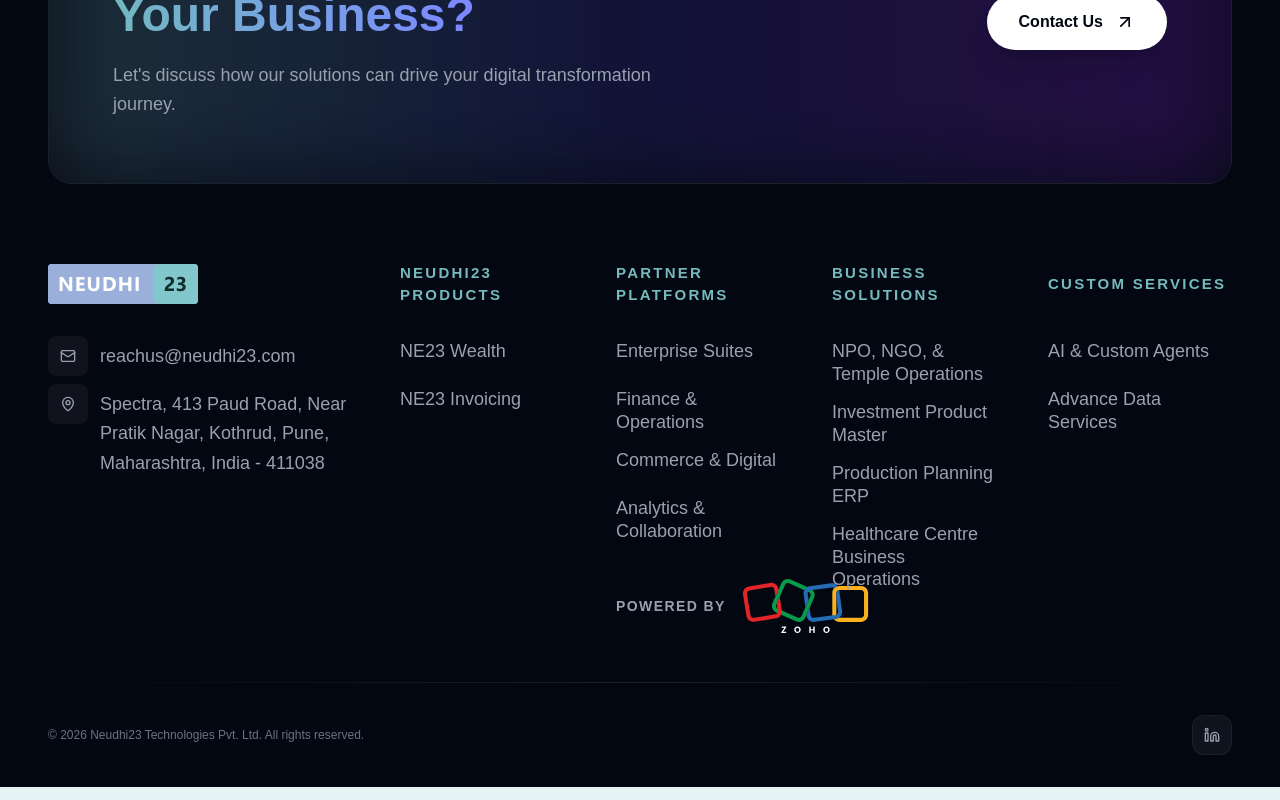
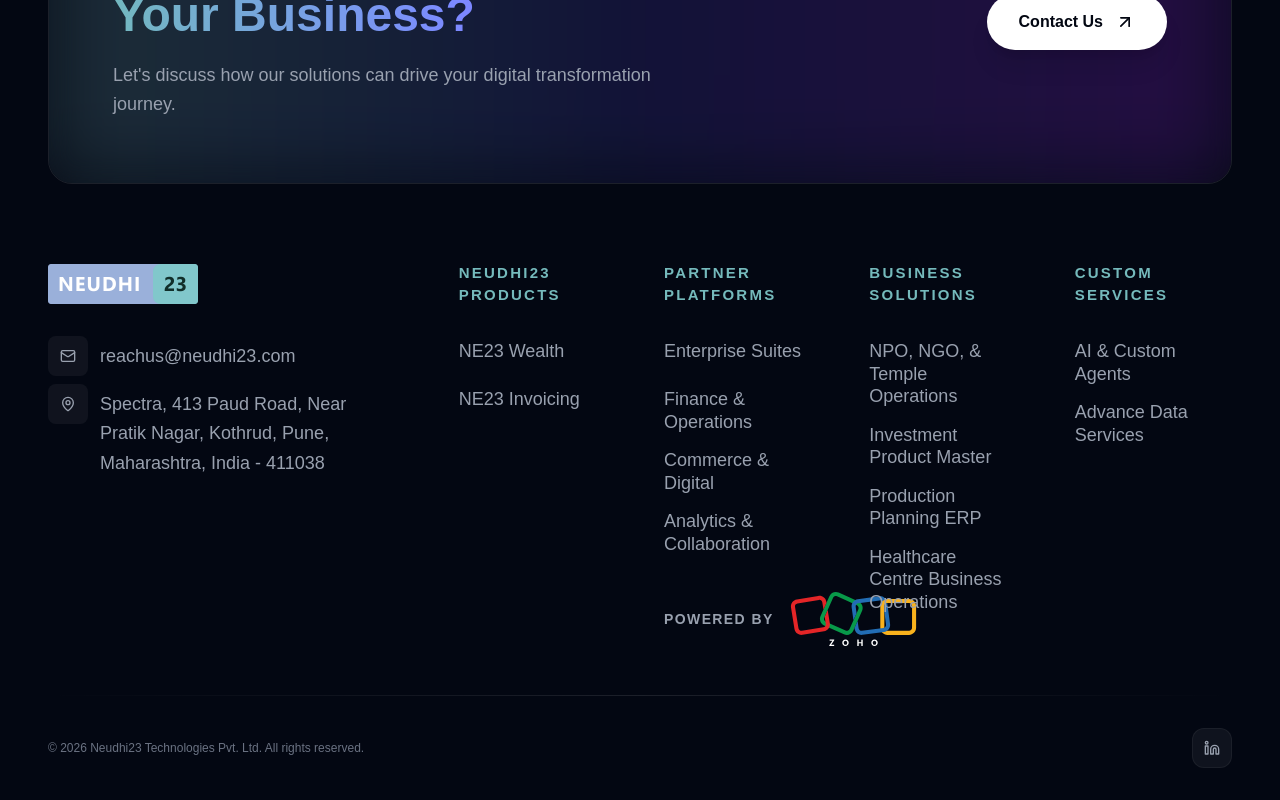
Before and after one commit to adrianclaybourne9-commits/Testing, a Next.js app: page /service in a window 1280 px wide. Shown: the part 2482-3282 px from the top of the page. Built offline with nearby package versions, Linux system fonts and the light colour scheme; a web font is replaced by a local one.

Commit message:
response

```diff
--- a/src/components/ui/Footer.tsx
+++ b/src/components/ui/Footer.tsx
@@ -144,9 +144,9 @@
       </div>
 
       <div className="relative z-10 max-w-7xl mx-auto px-6 md:px-12 pt-20 pb-12">
-        <div className="flex flex-col lg:flex-row justify-between gap-12 lg:gap-8">
+        <div className="grid grid-cols-1 md:grid-cols-2 lg:grid-cols-6 gap-12 lg:gap-8 xl:gap-12">
 
-          <div className="footer-col lg:max-w-xs shrink-0">
+          <div className="footer-col md:col-span-2 lg:col-span-2 lg:pr-8">
             <div className="flex items-center gap-4 mb-8 h-10">
               <img
                 src={data.brand.logo}
@@ -172,7 +172,7 @@
           </div>
 
           {data.columns.map((col, idx) => (
-            <div key={idx} className="footer-col lg:flex-1">
+            <div key={idx} className="footer-col lg:col-span-1">
               <h4 className="h-10 flex items-center text-[15px] font-bold text-[#75BABC] uppercase tracking-[0.15em] mb-8">
                 {col.title}
               </h4>
```
